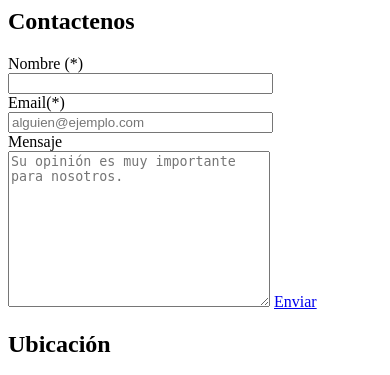
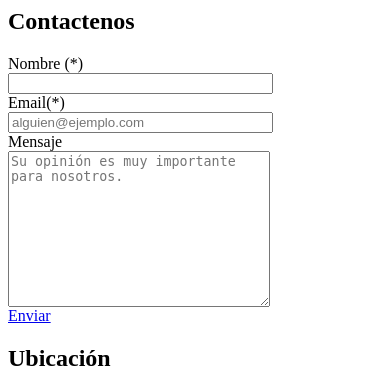
Before and after one commit to hjuarez20/LaParrillaArgentina, a PHP site: page /contact.php in a window 390 px wide; the page is wider, and only the part inside the window is pictured. Shown: the top 375 px of that part. Run offline with PHP 8.4, Linux system fonts and the light colour scheme.

Commit message:
5/25/2016 (#22)
* 23/5/2016 Andrey Aguirre

elimine imagenes de mas

* Andrey Aguirre

reduccion de peso de imagen

* 23/5/2016 Andrey Aguirre

quite los bordes entre las secciones, corregi el menu responsivo,
agregue video eh imagenes

* 25/5/2016

```diff
--- a/aboutus.php
+++ b/aboutus.php
@@ -17,7 +17,7 @@
             </div>
             <div class="padding-columns col-xs-12 col-sm-6 col-md-4 ">
                 <div class="div-img hiddenN">
-                    <img class="img-responsive img" src="img/aboutimg.jpg" alt="">
+                    <img class="img-responsive img" src="img/aboutImg.jpg" alt="">
                 </div>
                 <h3>Historia</h3>
                 <p>Somos un restaurante fundado desde 1987, por parrilleros locales, con gran trayectoria en Costa Rica.</p>
--- a/contact.php
+++ b/contact.php
@@ -5,9 +5,9 @@
 </head>
 
 <body>
-    <div class="contact-space">
-
-        <div class="contact-user">
+    <div class="container">
+        <div class="row">
+                <div class="contact-user  col-xs-12 col-sm-12 col-md-6">
 
                     <h2>Contactenos</h2>
                     <div class="contact-input">
@@ -15,27 +15,27 @@
                         <br>
                         <input type="text" size="30" name="contact-name" value="" aria-required="true" aria-invalid="false">
                         <br>
-          <label for="">Email(*)</label><!--      h-->
+                        <label for="">Email(*)</label>
+                        <!--      h-->
                         <br>
                         <input type="email" size="30" name="contact-name" value="" aria-required="true" aria-invalid="false" placeholder="alguien@ejemplo.com">
                         <br>
                         <label for="">Mensaje </label>
                         <br>
                         <textarea name="" id="" cols="30" rows="10" placeholder="Su opinión es muy importante para nosotros."></textarea>
-                <a href="#">Enviar</a>
+                        <br>
+                        <a class="buttons" href="#">Enviar</a>
                     </div>
                 </div>
                 <!--end contact-user-->
 
-        <div class="contact-location">
+                <div class="contact-location hidden-sm hidden-xs col-md-6">
 
                     <h2>Ubicación</h2>
-
-            <div class="contact-map">
                         <iframe src="https://www.google.com/maps/embed?pb=!1m18!1m12!1m3!1d3929.4267449202734!2d-84.8128653857907!3d9.981563676091564!2m3!1f0!2f0!3f0!3m2!1i1024!2i768!4f13.1!3m3!1m2!1s0x8fa02e597100a0f1%3A0x617ab3a3e72c0d8f!2sUniversidad+de+Costa+Rica%2C+Sede+Pac%C3%ADfico!5e0!3m2!1ses-419!2scr!4v1460010428719" width="500" height="370" frameborder="0" style="border:0" allowfullscreen></iframe>
                 </div>
+
             </div>
-
         </div>
 </body>
 <script>
```
Also changed, not shown: css/style.css (+1 -27 lines). Lines whose indentation alone changed are shown as unchanged.
